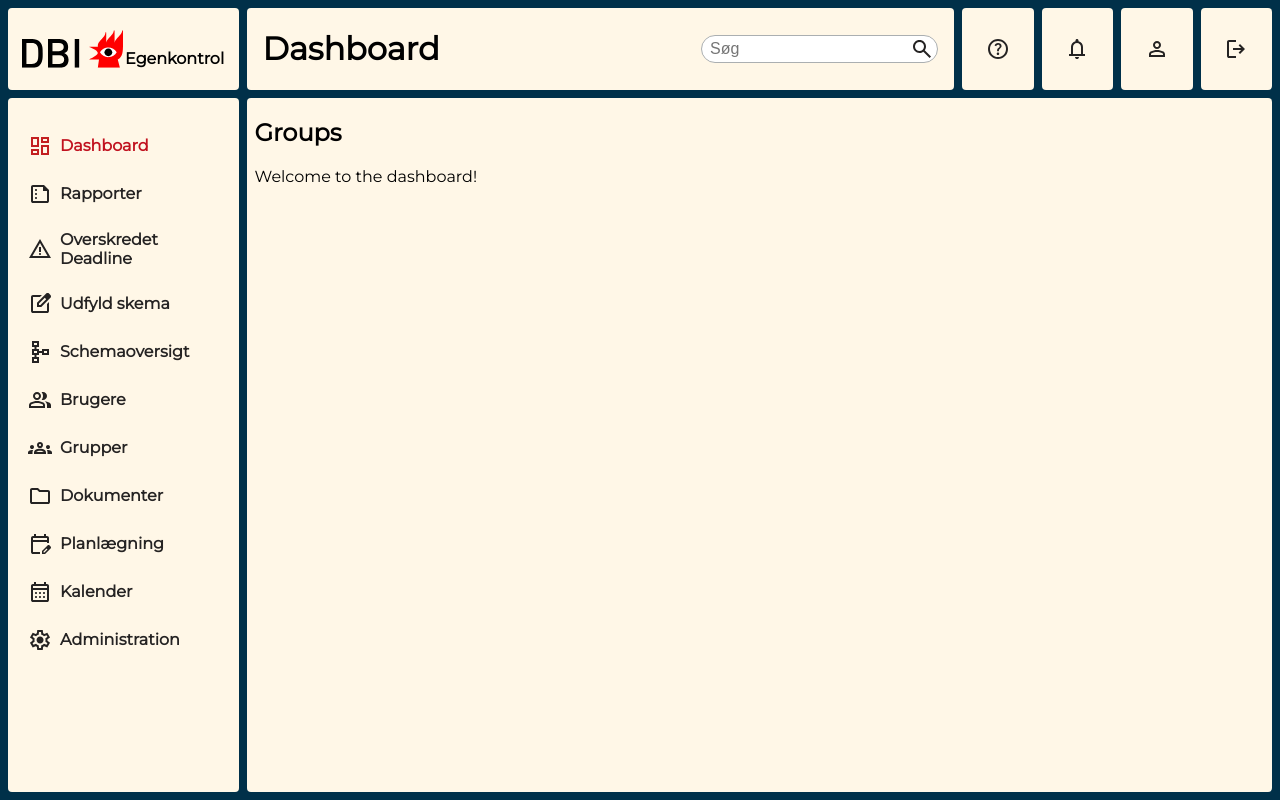
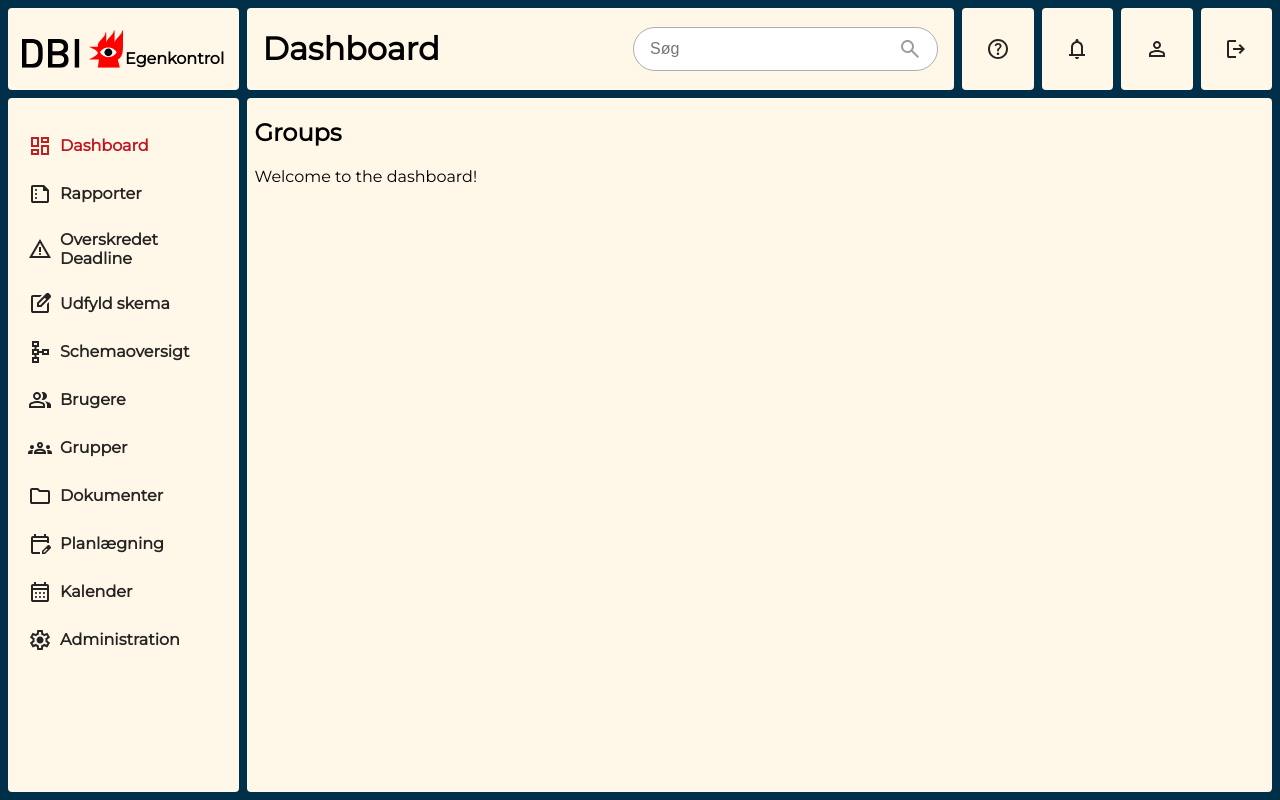
Before and after one commit to ischmir/dbiProject, a Vue app: page / in a window 1280 px wide. Built offline with nearby package versions, Linux system fonts and the light colour scheme.

Commit message:
Update: Header Logo linked
Adding a link route to  "/". when clicking the header logo.

```diff
--- a/src/components/HeaderComp.vue
+++ b/src/components/HeaderComp.vue
@@ -21,10 +21,10 @@ const handleMouseLeave = () => {
 <template>
     <header>
         <!-- Logo -->
-        <div class="header__logo base-container">
+        <router-link to="/" class="header__logo base-container">
             <img alt="DBI Logo" class="header__logo-image" src="../assets/img/dbi-logo-black.svg" />
             <span class="header__logo-title">Egenkontrol</span>
-        </div>
+        </router-link>
 
         <!-- Title and Search -->
         <div class="header__center base-container">
@@ -42,7 +42,7 @@ const handleMouseLeave = () => {
                 @mouseover="handleMouseOver('Help')"
                 @mouseleave="handleMouseLeave"
             >
-                <IconsComp iconName="help" />
+                <IconsComp class="header__button-icon" iconName="help" />
                 <div v-if="hoveredButton === 'Help'" class="modal">Help</div>
             </div>
             <div
@@ -50,7 +50,7 @@ const handleMouseLeave = () => {
                 @mouseover="handleMouseOver('Notifications')"
                 @mouseleave="handleMouseLeave"
             >
-                <IconsComp iconName="notifications" />
+                <IconsComp class="header__button-icon" iconName="notifications" />
                 <div v-if="hoveredButton === 'Notifications'" class="modal">Notifications</div>
             </div>
             <div
@@ -58,7 +58,7 @@ const handleMouseLeave = () => {
                 @mouseover="handleMouseOver('User')"
                 @mouseleave="handleMouseLeave"
             >
-                <IconsComp iconName="user" />
+                <IconsComp class="header__button-icon" iconName="user" />
                 <div v-if="hoveredButton === 'User'" class="modal">User</div>
             </div>
             <div
@@ -66,7 +66,7 @@ const handleMouseLeave = () => {
                 @mouseover="handleMouseOver('Logout')"
                 @mouseleave="handleMouseLeave"
             >
-                <IconsComp iconName="logout" />
+                <IconsComp class="header__button-icon" iconName="logout" />
                 <div v-if="hoveredButton === 'Logout'" class="modal">Logout</div>
             </div>
         </div>
@@ -90,6 +90,8 @@ header {
     align-items: center;
     justify-content: center;
     background-color: var(--primary-color);
+    text-decoration: none; /* Remove underline for the link */
+    color: inherit; /* Inherit text color */
 }
 
 .header__logo-image {
@@ -119,7 +121,7 @@ header {
 }
 
 .header__search-input {
-    padding: 0.5vh 2.5vh 0.5vh 1vh;
+    padding: 1.5vh 10vh 1.5vh 2vh;
     border: 1px solid var(--placeholder-text-inactive-text);
     border-radius: 9999px;
     outline: none;
@@ -129,10 +131,9 @@ header {
 .header__search-icon {
     position: absolute;
     top: 50%;
-    right: 0.5vh;
+    right: 2vh;
     transform: translateY(-50%);
-    pointer-events: none;
-    color: var(--placeholder-text-inactive-text);
+    filter: invert(84%) sepia(7%) saturate(128%) hue-rotate(155deg) brightness(84%) contrast(86%);
 }
 
 /* ─── Actions Area ──────────────────────────── */
@@ -150,6 +151,18 @@ header {
     justify-content: center;
     background-color: var(--primary-color);
     position: relative;
+}
+
+.header__button-icon {
+    cursor: pointer;
+}
+
+.header__button-icon:active {
+    filter: invert(14%) sepia(86%) saturate(4039%) hue-rotate(347deg) brightness(86%) contrast(99%);
+}
+
+.header__button-icon:hover {
+    filter: invert(14%) sepia(86%) saturate(4039%) hue-rotate(347deg) brightness(86%) contrast(99%);
 }
 
 /* ─── Modal Styling ─────────────────────────── */
```
